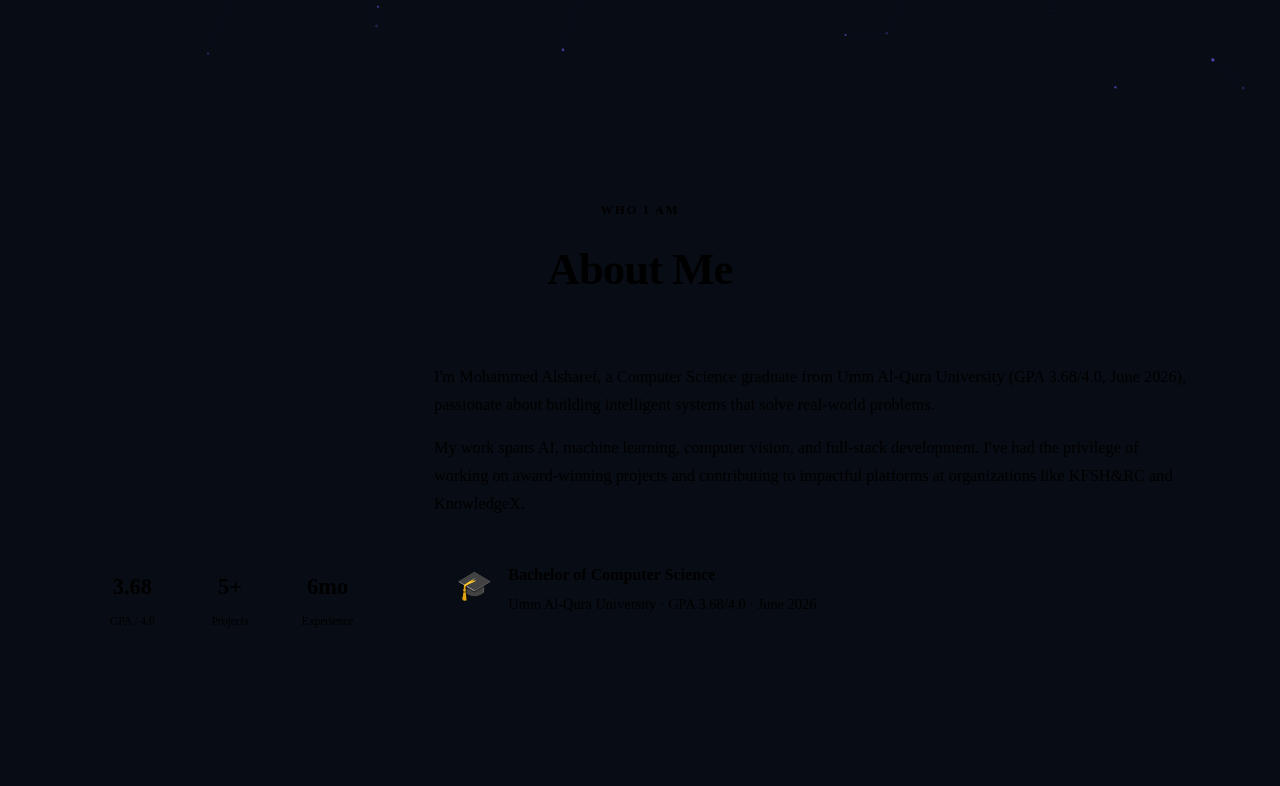
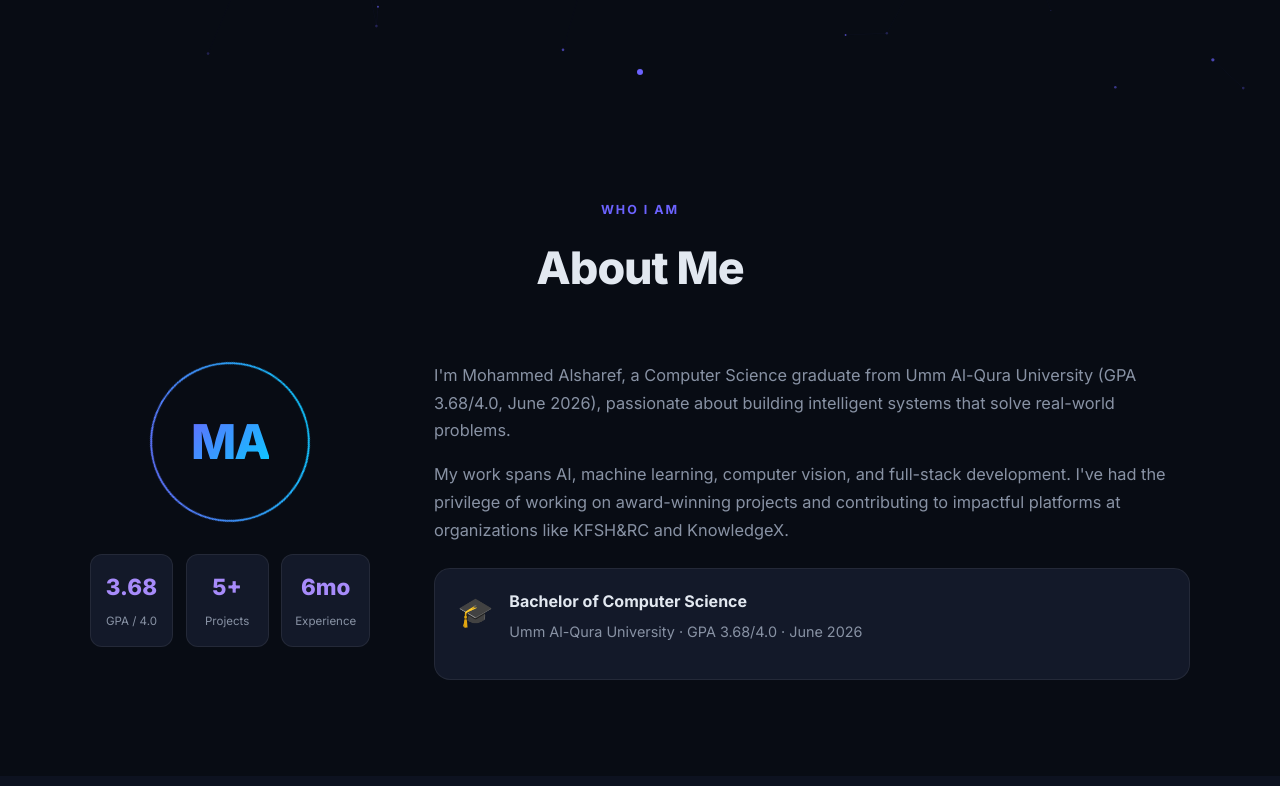
Before and after one commit to mki7r/portfolio, a plain HTML site: page index.html in a window 1280 px wide. Shown: the part 701-1487 px from the top of the page. Drawn offline with Linux system fonts and the light colour scheme.

Commit message:
fix: restore --bg2 color variable broken by GitHub editor

```diff
--- a/style.css
+++ b/style.css
@@ -3,7 +3,7 @@
 
 :root {
   --bg: #080c14;
---.certs-grid {bg2: #0d1220;
+  --bg2: #0d1220;
   --surface: #131929;
   --surface2: #1a2236;
   --border: rgba(255,255,255,.07);
```
